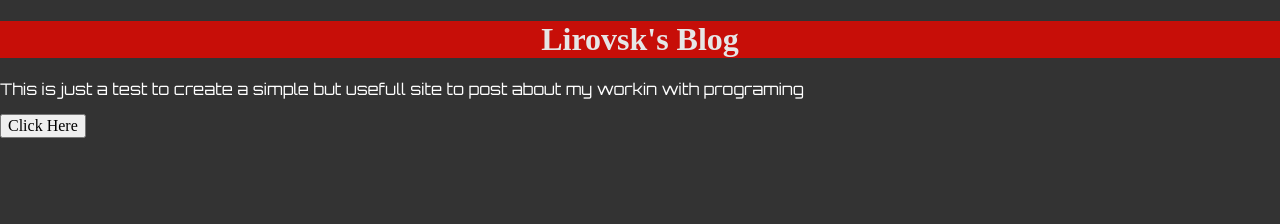
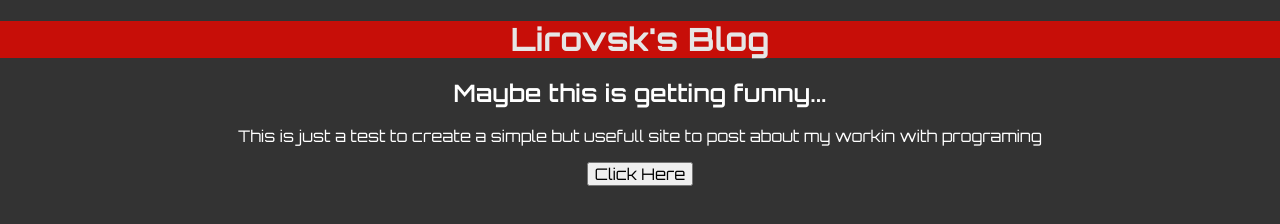
Before and after one commit to Lirovsk/javascript_lessons, a website: page Module 2/Web Kickstart/index.html in a window 1280 px wide. Drawn offline with nearby package versions, Linux system fonts and the light colour scheme.

Commit message:
adjuting fonts and trying new method

```diff
--- a/Module 2/Web Kickstart/assets/css/body.css
+++ b/Module 2/Web Kickstart/assets/css/body.css
@@ -1,5 +1,11 @@
 body{
     background-color: rgb(51, 51, 51);
+    font-family: "Orbitron", sans-serif;
+    font-optical-sizing: auto;
+    font-weight: 800;
+    font-style: normal;
+    color: white;
+    text-align: center;
 }
 
 p{
@@ -8,4 +14,16 @@ p{
     font-weight: 400;
     font-style: normal;
     color: white;
+    text-align: center;
 }
+h2{
+    font-family: "Orbitron", sans-serif;
+    font-optical-sizing: auto;
+    font-weight: 600;
+    font-style: normal;
+    color: white;
+    text-align: center;
+}
+button{
+    object-position: 50cm;
+}
--- a/Module 2/Web Kickstart/index.html
+++ b/Module 2/Web Kickstart/index.html
@@ -15,11 +15,12 @@
     <div>
         <link rel="stylesheet" href="assets/css/title.css">
         <h1>Lirovsk's Blog</h1>
-
+        <h2> Maybe this is getting funny...</h2>
         <p>This is just a test to create a simple but usefull
              site to post about my workin with programing</p>
 
-        <button id ="testeB" type="button">
+        <button id ="testeB" type="button" >
+            <link rel="stylesheet" href="assets/css/body.css">
             Click Here
         </button>
         <script>
```
